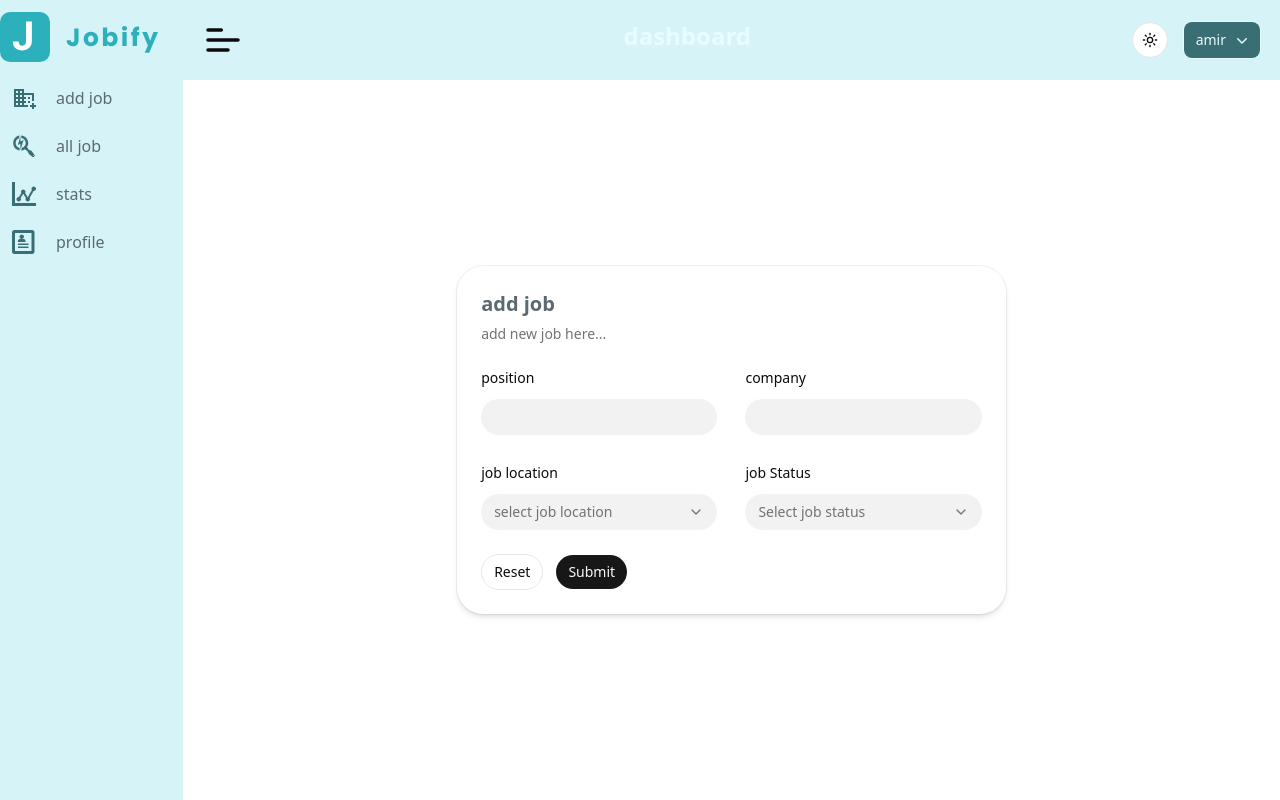
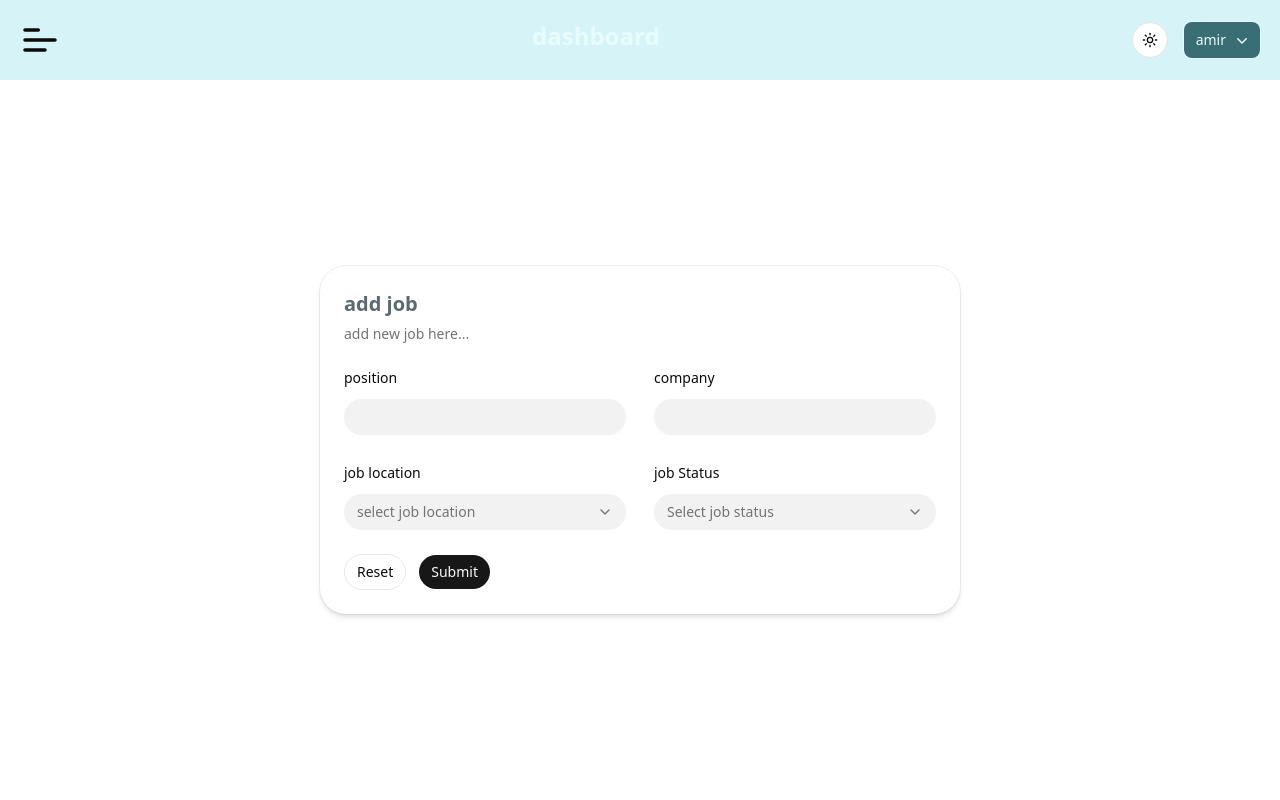
Before and after one commit to amirazadehranjbar/jobify-one, a Next.js app in the folder client-nextjs/: page /dashboard/add-job in a window 1280 px wide. Built offline with nearby package versions, Linux system fonts and the light colour scheme.

Commit message:
next js client : dashboard : working on add job form ui - part-3

```diff
--- a/client-nextjs/app/(dashboard-layout)/dashboard/add-job/page.tsx
+++ b/client-nextjs/app/(dashboard-layout)/dashboard/add-job/page.tsx
@@ -86,7 +86,7 @@ export default function AddJobPage() {
     }
 
     return (
-        <Card className="w-1/2">
+        <Card className="w-1/2 max-md:w-3/4">
             <CardHeader>
                 <CardTitle className="text-text-two text-xl font-bold">add job</CardTitle>
                 <CardDescription>
@@ -95,7 +95,7 @@ export default function AddJobPage() {
             </CardHeader>
             <CardContent>
                 <form id="form-rhf-demo" onSubmit={form.handleSubmit(onSubmit)}>
-                    <FieldGroup className="grid grid-cols-2">
+                    <FieldGroup className="grid grid-cols-2 max-md:grid-cols-1">
 
                         {/*region position*/}
                         <Controller
--- a/client-nextjs/app/(dashboard-layout)/dashboard/layout.tsx
+++ b/client-nextjs/app/(dashboard-layout)/dashboard/layout.tsx
@@ -19,38 +19,46 @@ export default function DashboardLayout({
 }) {
 
     const [isOpen, setOpen] = useState(false);
-
     const handleSetOpen = () => {
         setOpen(!isOpen)
+    }
+
+    const [isOpenMiddleMenu , setIsOpenMiddleMenu] = useState(false)
+
+    const handleSetIsOpenMiddleMenu = () => {
+      setIsOpenMiddleMenu(!isOpenMiddleMenu);
     }
 
     return <div className="h-full w-full flex">
 
         {/*region sidebar*/}
-        <div className={`w-1/6 h-full bg-surface-bg/50 ${isOpen ? "hidden" : ""}`}>
+        <div className={`bg-surface-bg/50
+         max-md:hidden p-4 ${isOpen ? "block" : "hidden"}
+                        `}>
             <div className="flex flex-col items-start">
                 <Image src={logo} alt="logo" className="mt-3 mb-3"/>
 
                 <div
-                    className="flex items-center justify-center space-x-5 p-3 hover:translate-x-4 transition-all duration-300">
-                    <MdOutlineDomainAdd className="size-6 text-button-bg"/>
-                    <Link href="/dashboard/add-job" className="text-text-two">add job</Link>
+                    className="flex items-center justify-center space-x-5 p-3 hover:translate-x-4 transition-all duration-500">
+                    <MdOutlineDomainAdd className="size-6 text-button-bg  transition-all duration-500"/>
+                    <Link href="/dashboard/add-job" className="text-text-two transition-all duration-500">add job</Link>
                 </div>
 
                 <div
-                    className="flex items-center justify-center space-x-5 p-3 hover:translate-x-4 transition-all duration-300">
-                    <FaSearchengin className="size-6 text-button-bg"/>
-                    <Link href="/dashboard/all-jobs" className="text-text-two">all job</Link>
+                    className="flex items-center justify-center space-x-5 p-3 hover:translate-x-4 transition-all duration-500">
+                    <FaSearchengin className="size-6 text-button-bg transition-all duration-500"/>
+                    <Link href="/dashboard/all-jobs" className="text-text-two transition-all duration-500">all
+                        job</Link>
                 </div>
 
                 <div
-                    className="flex items-center justify-center space-x-5 p-3 hover:translate-x-4 transition-all duration-300">
-                    <ImStatsDots className="size-6 text-button-bg"/>
-                    <Link href="/dashboard/stats" className="text-text-two">stats</Link>
+                    className="flex items-center justify-center space-x-5 p-3 hover:translate-x-4 transition-all duration-500">
+                    <ImStatsDots className="size-6 text-button-bg transition-all duration-500"/>
+                    <Link href="/dashboard/stats" className="text-text-two transition-all duration-500">stats</Link>
                 </div>
 
                 <div
-                    className="flex items-center justify-center space-x-5 p-3 hover:translate-x-4 transition-all duration-300">
+                    className="flex items-center justify-center space-x-5 p-3 hover:translate-x-4 transition-all duration-500">
                     <ImProfile className="size-6 text-button-bg"/>
                     <Link href="/dashboard/profile" className="text-text-two">profile</Link>
                 </div>
@@ -58,6 +66,7 @@ export default function DashboardLayout({
             </div>
         </div>
         {/*endregion*/}
+
 
         {/*region header and content*/}
         <div className="flex flex-col w-full h-full">
--- a/client-nextjs/app/globals.css
+++ b/client-nextjs/app/globals.css
@@ -6,6 +6,11 @@
 @custom-variant dark (&:where(.dark, .dark *));
 
 @theme {
+  /*--breakpoint-sm: 40rem;*/
+  /*--breakpoint-md: 48rem;*/
+  /*--breakpoint-lg: 64rem;*/
+  /*--breakpoint-xl: 80rem;*/
+  /*--breakpoint-2xl: 96rem;*/
   --color-light-cyan-50: oklch(97.67% 0.021 200.45);
   --color-light-cyan-100: oklch(95.43% 0.041 198.35);
   --color-light-cyan-200: oklch(91.32% 0.079 198.82);
```
